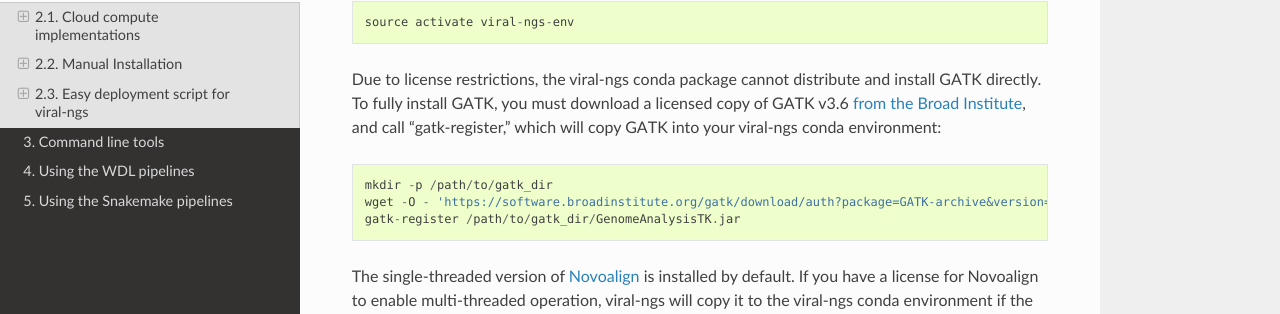
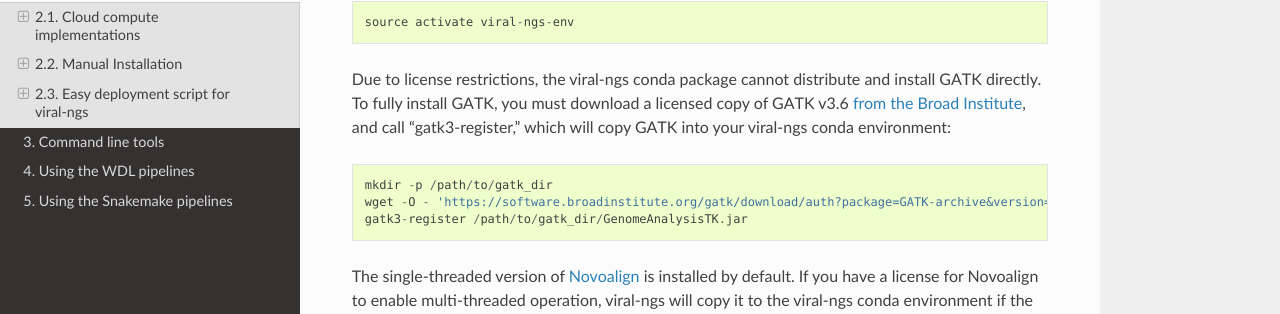
Before and after one commit to broadinstitute/viral-ngs, a Sphinx documentation site: the page built from docs/install.rst, in a window 1280 px wide and 900 px high, scrolled down 2099 px. Shown: the part 164-478 px from the top of the window. Built offline with Sphinx 7.4.7 and the Read the Docs theme 2.0.0, drawn with Linux system fonts in a browser that asks for light colours; formulas are drawn with MathJax 3.

Commit message:
gatk-register -> gatk3-register

```diff
--- a/docs/install.rst
+++ b/docs/install.rst
@@ -97,11 +97,11 @@ In order to finish installing viral-ngs, you will need to activate its conda env
 
   source activate viral-ngs-env
 
-Due to license restrictions, the viral-ngs conda package cannot distribute and install GATK directly. To fully install GATK, you must download a licensed copy of GATK v3.6 `from the Broad Institute <https://software.broadinstitute.org/gatk/download/archive>`_, and call "gatk-register," which will copy GATK into your viral-ngs conda environment::
+Due to license restrictions, the viral-ngs conda package cannot distribute and install GATK directly. To fully install GATK, you must download a licensed copy of GATK v3.6 `from the Broad Institute <https://software.broadinstitute.org/gatk/download/archive>`_, and call "gatk3-register," which will copy GATK into your viral-ngs conda environment::
 
   mkdir -p /path/to/gatk_dir
   wget -O - 'https://software.broadinstitute.org/gatk/download/auth?package=GATK-archive&version=3.6-0-g89b7209' | tar -xjvC /path/to/gatk_dir
-  gatk-register /path/to/gatk_dir/GenomeAnalysisTK.jar
+  gatk3-register /path/to/gatk_dir/GenomeAnalysisTK.jar
 
 The single-threaded version of `Novoalign <http://www.novocraft.com/products/novoalign/>`_ is installed by default. If you have a license for Novoalign to enable multi-threaded operation, viral-ngs will copy it to the viral-ngs conda environment if the ``NOVOALIGN_LICENSE_PATH`` environment variable is set. Alternatively, the conda version of Novoalign can be overridden if the ``NOVOALIGN_PATH`` environment variable is set. If you obtain a Novoalign license after viral-ngs has already been installed, it can be added to the conda environment by calling::
 
```
Also changed, not shown: .travis.yml, 1 other file.
